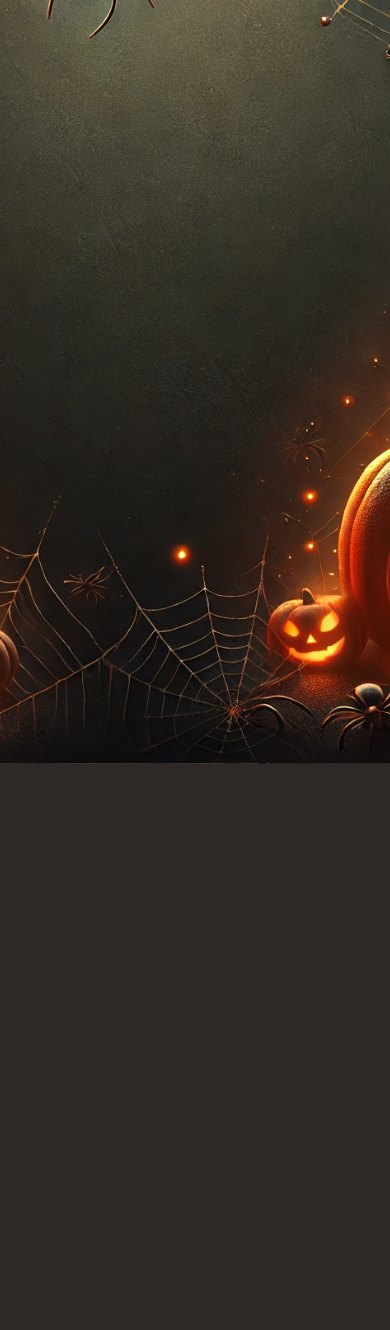
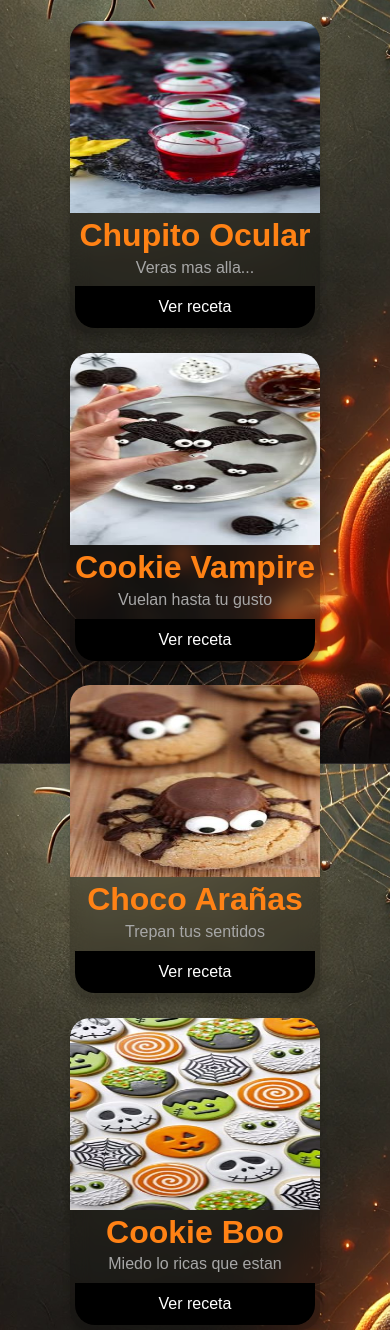
Before and after one commit to paurosmoleon/proyecto-de-halloween, a PHP site: page /components/catalogo.html in a window 390 px wide; the page is wider, and only the part inside the window is pictured. Shown: the part 80-1410 px from the top of that part. Before the commit the page ends 844 px from the top of that part, so only its background shows below. Run offline with PHP 8.4, Linux system fonts and the light colour scheme.

Commit message:
plantilla base
aewragw

```diff
--- a/front/components/catalogo.html
+++ b/front/components/catalogo.html
@@ -5,6 +5,7 @@
     <meta name="viewport" content="width=device-width, initial-scale=1.0" />
     <title>Catalogo</title>
     <link rel="stylesheet" href="../css/global.css" />
+    <link rel="stylesheet" href="../css/catalogo.css" />
   </head>
   <body>
     <header>
@@ -26,6 +27,33 @@
         </div>
       </div>
     </header>
-    <main></main>
+    <main>
+      <div id="cards-container">
+        <div class="card">
+          <img src="../assets/img/img-catalogo/postre1.jpg" alt="Denim Jeans"/>
+          <h1>Chupito Ocular</h1>
+          <p>Veras mas alla...</p>
+          <p><button>Ver receta</button></p>
+        </div>
+        <div class="card">
+          <img src="../assets/img/img-catalogo/postre2.jpg" alt="Denim Jeans" />
+          <h1>Cookie Vampire</h1>
+          <p>Vuelan hasta tu gusto</p>
+          <p><button>Ver receta</button></p>
+        </div>
+        <div class="card">
+          <img src="../assets/img/img-catalogo/postre3.jpg" alt="Denim Jeans" />
+          <h1>Choco Arañas</h1>
+          <p>Trepan tus sentidos</p>
+          <p><button>Ver receta</button></p>
+        </div>
+        <div class="card">
+          <img src="../assets/img/img-catalogo/postre4.jpg" alt="Denim Jeans" />
+          <h1>Cookie Boo</h1>
+          <p>Miedo lo ricas que estan</p>
+          <p><button>Ver receta</button></p>
+        </div>
+      </div>
+    </main>
   </body>
 </html>
--- /dev/null
+++ b/front/css/catalogo.css
@@ -0,0 +1,100 @@
+body, html {
+    margin: 0;
+    padding: 0;
+    overflow-x: hidden;
+}
+
+.card {
+  box-shadow: 0 4px 8px 0 rgba(0, 0, 0, 0.2);
+  max-width: 250px;
+  min-width: 250px;
+  margin: auto;
+  text-align: center;
+  font-family: arial;
+  backdrop-filter: blur(10px);
+  background: rgba(0, 0, 0, 0.2);
+  border-radius: 20px 20px 20px 20px;
+}
+
+.card h1 {
+  color: #ff8215;
+}
+
+.card p {
+  color: rgb(167, 167, 167);
+  padding: 0.3em;
+}
+
+.card button {
+  border: none;
+  outline: 0;
+  padding: 12px;
+  color: white;
+  background-color: #000;
+  text-align: center;
+  cursor: pointer;
+  width: 100%;
+  font-size: 18px;
+  border-radius: 0px 0px 20px 20px;
+}
+
+.card button:hover {
+  opacity: 0.7;
+}
+
+.card img {
+  height: 20em;
+  border-radius: 20px 20px 0px 0px;
+  width: 100%;
+}
+
+#cards-container {
+  display: grid;
+  grid-template-columns: 1fr 1fr 1fr 1fr;
+  gap: 20px; /* Espacio entre las cards */
+  margin-top: 6%;
+}
+
+main {
+  width: 70%;
+  margin: auto;
+}
+
+/* Media Queries para hacer el diseño responsive */
+
+/* Para pantallas de tamaño mediano (tabletas, pantallas medianas) */
+@media (max-width: 1024px) {
+  #cards-container {
+    grid-template-columns: 1fr 1fr 1fr; /* 3 columnas en pantallas medianas */
+  }
+}
+
+/* Para pantallas de tamaño pequeño (tabletas pequeñas, teléfonos grandes) */
+@media (max-width: 768px) {
+  main {
+    width: 90%; /* Aumenta el ancho del contenido para ocupar más espacio */
+  }
+
+  #cards-container {
+    grid-template-columns: 1fr 1fr; /* 2 columnas en pantallas pequeñas */
+  }
+
+  .card img {
+    height: 15em; /* Ajustar la altura de las imágenes */
+  }
+}
+
+/* Para pantallas muy pequeñas (teléfonos móviles) */
+@media (max-width: 480px) {
+  #cards-container {
+    grid-template-columns: 1fr; /* 1 columna en pantallas muy pequeñas */
+  }
+
+  .card img {
+    height: 12em; /* Reducir más la altura de las imágenes */
+  }
+
+  .card button {
+    font-size: 16px; /* Ajustar el tamaño del texto del botón */
+  }
+}
--- a/front/css/global.css
+++ b/front/css/global.css
@@ -17,20 +17,20 @@ html {
 
   @font-face {
     font-family: Halloweeni;
-    src: url(../assets/img/fonts/mc3e8rG.ttf);
+    src: url(../assets/fonts/mc3e8rG.ttf);
   }
 
   @font-face {
     font-family: navHall;
-    src: url(../assets/img/fonts/Witch\ Magic.ttf);
+    src: url(../assets/fonts/Witch\ Magic.ttf);
   }
   @font-face {
     font-family: navblood;
-    src: url(../assets/img/fonts/Bloody\ Terror\ TTF\ Personal.ttf);
+    src: url(../assets/fonts/Bloody\ Terror\ TTF\ Personal.ttf);
   }
   @font-face {
     font-family: navghost;
-    src: url(../assets/img/fonts/Bad\ Ghost_PersonalUseOnly.ttf);
+    src: url(../assets/fonts/Bad\ Ghost_PersonalUseOnly.ttf);
   }
 
 
```
Also changed, not shown: front/components/aboutus.html (+31 -7 lines), front/assets/fonts/Bad Ghost_PersonalUseOnly.ttf (renamed from front/assets/img/fonts/Bad Ghost_PersonalUseOnly.ttf), front/assets/fonts/Bloody Terror TTF Personal.ttf (renamed from front/assets/img/fonts/Bloody Terror TTF Personal.ttf), front/assets/fonts/Witch Magic.ttf (renamed from front/assets/img/fonts/Witch Magic.ttf), front/assets/fonts/mc3e8rG.ttf (renamed from front/assets/img/fonts/mc3e8rG.ttf), front/assets/img/img-catalogo/postre1.jpg (added), front/assets/img/img-catalogo/postre2.jpg (added), front/assets/img/img-catalogo/postre3.jpg (added), front/assets/img/img-catalogo/postre4.jpg (added), front/assets/img/img-catalogo/postre5.jpg (added), front/assets/img/img-catalogo/postre6.jpg (added).
